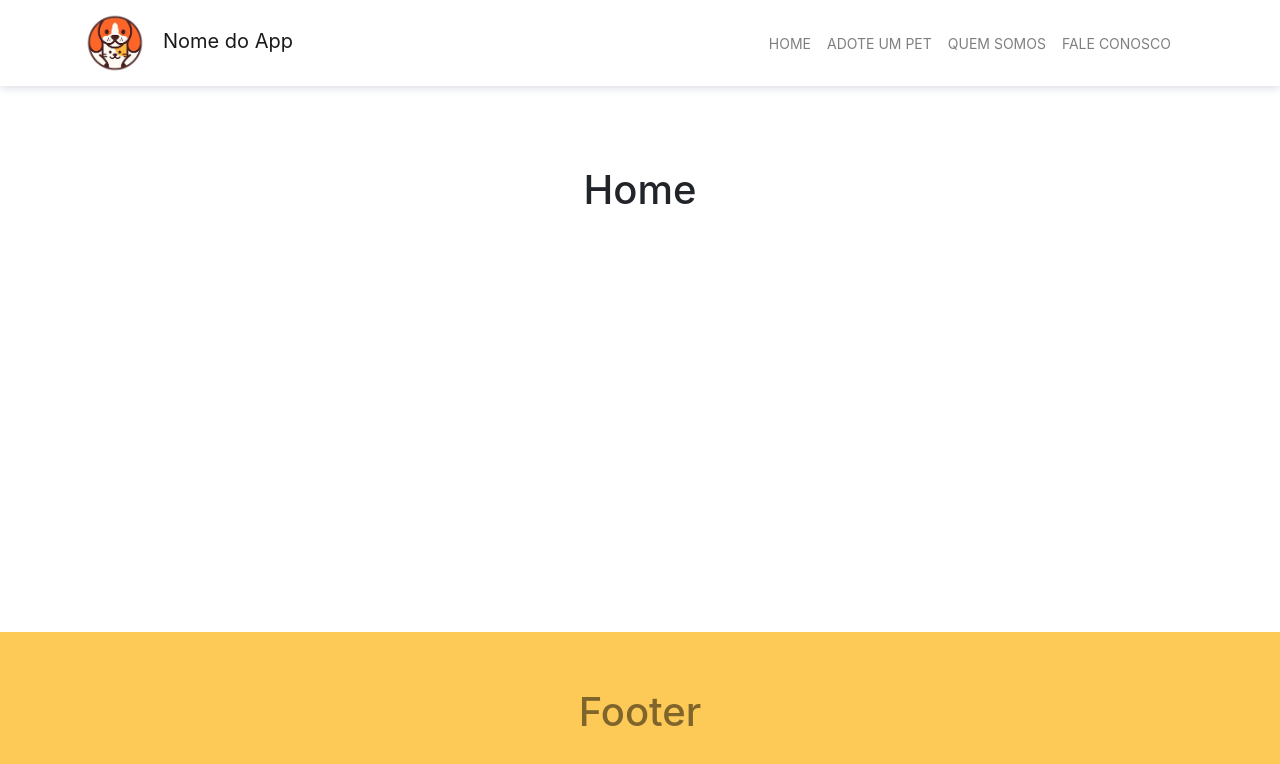
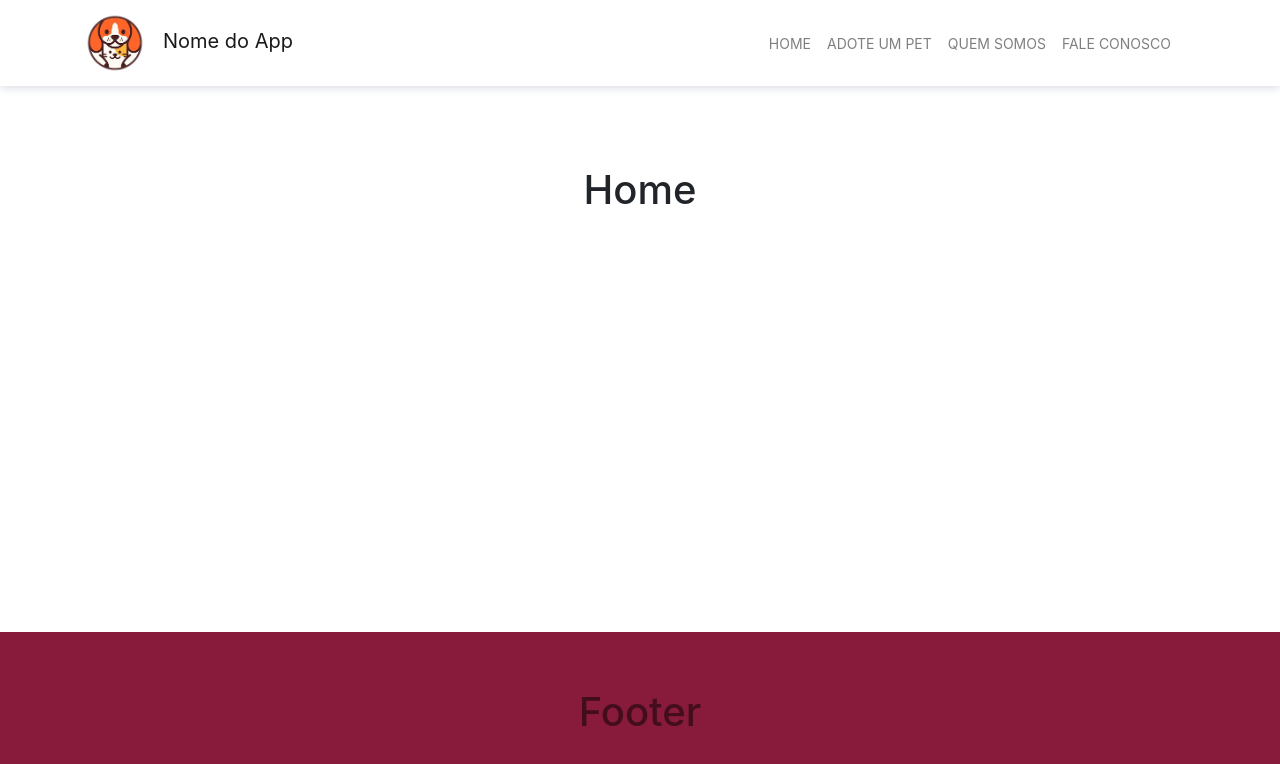
Before and after one commit to KassioRF/TP_EngSoftware_1, a React (Create React App) app in the folder client/: page / in a window 1280 px wide. Shown: the top 764 px of the page. Built offline with nearby package versions, Linux system fonts and the light colour scheme.

Commit message:
style colors on variables

```diff
--- a/client/src/components/Footer/index.js
+++ b/client/src/components/Footer/index.js
@@ -9,7 +9,6 @@ function Footer() {
       <Container fluid>
         <Container>
           <Title> Footer </Title>
-
         </Container>
       </Container>
     </Footer_>
--- a/client/src/components/Home/index.js
+++ b/client/src/components/Home/index.js
@@ -12,6 +12,7 @@ class Home extends Component {
           <Title> Home </Title>
         </BodyPage>
       </Container>
+
     )
   }
 }
--- a/client/src/components/styles.js
+++ b/client/src/components/styles.js
@@ -1,6 +1,10 @@
 import styled from 'styled-components'
 import Navbar from 'react-bootstrap/Navbar'
 import Nav from 'react-bootstrap/Nav'
+
+let green = '#A8E000'
+let purple = '#881B3C'
+
 
 /** Header */
 export const Nav_ = styled(Nav)`
@@ -38,7 +42,8 @@ export const Title = styled.h1`
 /** Footer */
 export const Footer_ = styled.footer`
   color: rgba(0,0,0,.5);
-  background-color: #feca57;
+  /*background-color: #feca57;*/
+  background-color: ${purple};
   padding: 7vh 0;
   position: fixed;
   width: 100%;
```
Also changed, not shown: 2 other files (tests, documents, lock files or other folders).
